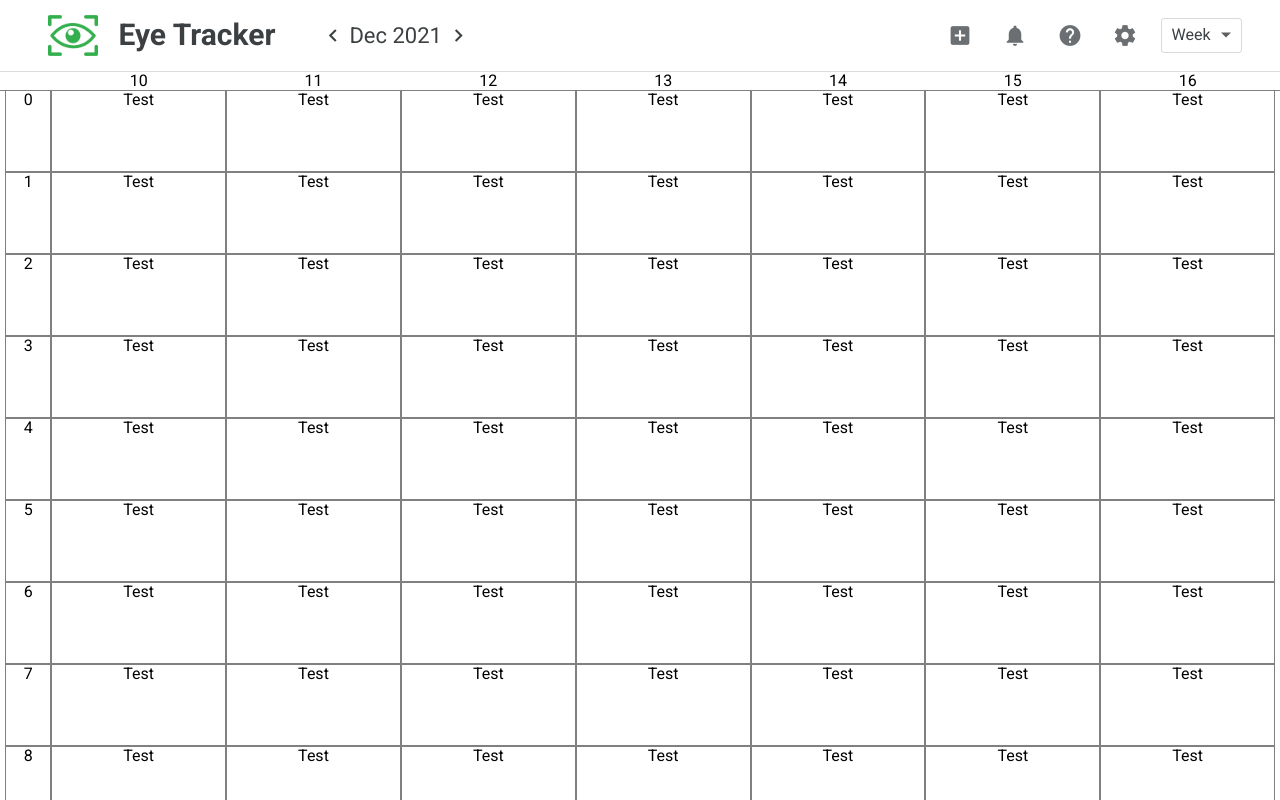
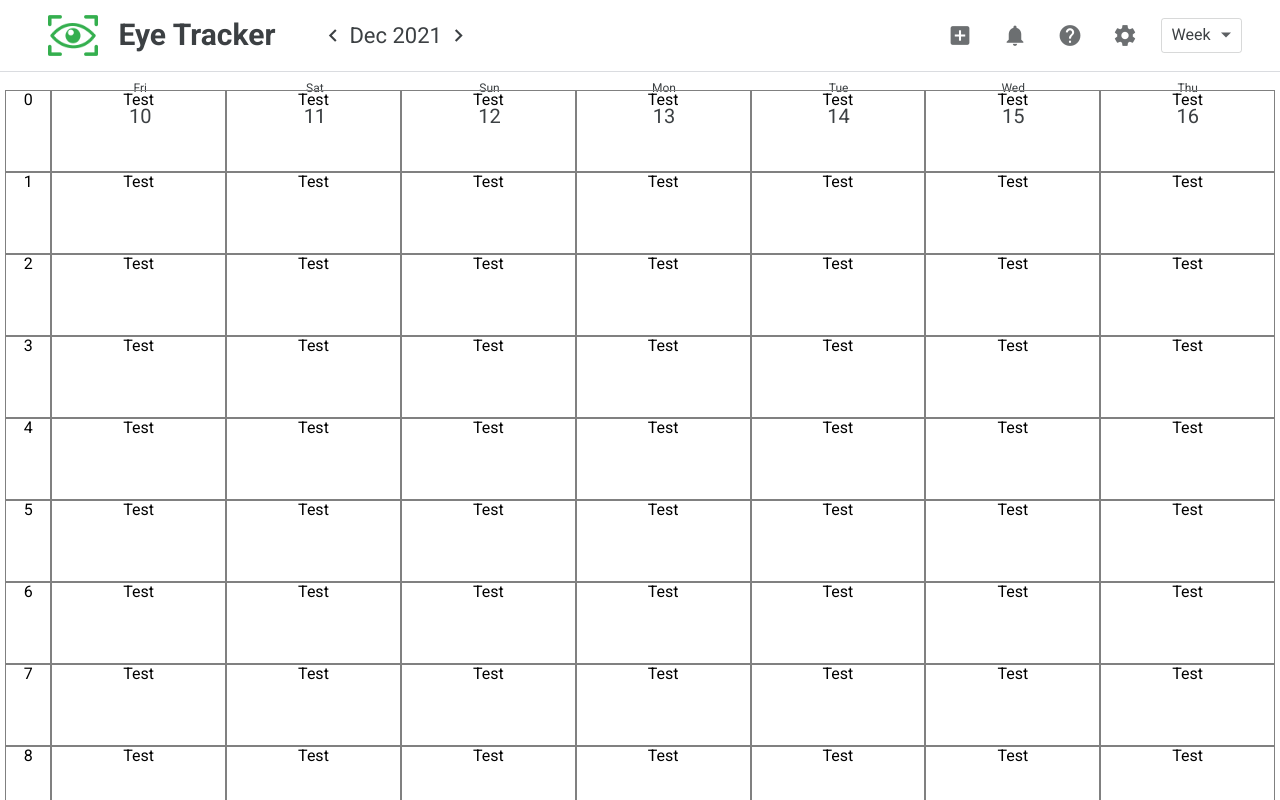
Before and after one commit to JosephRosenfeld/eye-tracker-front-end, a React (Create React App) app: page /week in a window 1280 px wide. Built offline with nearby package versions, Linux system fonts and the light colour scheme.

Commit message:
Finished Multi Header

```diff
--- a/src/components/MultiHeader.css
+++ b/src/components/MultiHeader.css
@@ -1,6 +1,47 @@
+.scrollbar-test-el {
+  overflow-y: scroll;
+  visibility: hidden;
+  position: absolute; /*take it out of the document flow*/
+}
+
 .multi-header {
-  border-bottom: 1px solid grey;
   display: flex;
+
+  cursor: default;
+}
+
+.multi-header-day {
+  flex: 1; /*Makes all the elements an equal width*/
+
+  display: flex;
+  flex-direction: column;
+  gap: 10px;
+
+  position: relative; /*done for position psuedo els*/
+  padding: 10px;
+  border-bottom: 1px solid var(--header-border-color);
+
+  color: var(--text-color);
+}
+
+.multi-header-week-day {
+  font-size: 12px;
+}
+
+.multi-header-day-date {
+  font-size: 20px;
+}
+
+.multi-header-day:not(:first-child)::before {
+  content: "";
+
+  /*Position and Sizing*/
+  position: absolute;
+  bottom: 0;
+  left: 0;
+  height: 20%;
+  width: 1px;
+  background-color: var(--header-border-color);
 }
 
 .time-scale-offset {
@@ -8,10 +49,14 @@
 }
 
 .multi-header-days {
+  flex-grow: 1;
+
   display: flex;
-  width: 100%;
 }
 
 .multi-header-day {
   flex-grow: 1;
 }
+
+.scrollbar-offset {
+}
--- a/src/components/MultiHeader.js
+++ b/src/components/MultiHeader.js
@@ -1,18 +1,56 @@
 import "./MultiHeader.css";
+import { useEffect, useState, useRef } from "react";
 
 const MultiHeader = ({ dtArr }) => {
-  //calculate the scrollbar width
+  //calculate the scrollbar width and offset the header by that exact amount
+  const [rendered, setRendered] = useState(false);
+  const [sbOffset, setSbOffset] = useState("17px");
+  const testElRef = useRef(null);
+
+  useEffect(() => {
+    /*This code is done within a useEffect because the code references the DOM,
+    therefor the element needs to have already mounted in order for us to reference it*/
+    /*This code also has no dependency array so that it can be run on both mounting and
+    updates*/
+    setSbOffset(
+      `${testElRef.current.offsetWidth - testElRef.current.clientWidth}px`
+      //The scrollbar width on a borderless element is the offsetWidth - clientWidth
+    );
+    setRendered(true);
+  });
+
+  //Create an array of week days
+  const weekDayArr = dtArr.map((el) => {
+    return new Date(el.year, el.month, el.day).toLocaleDateString("en-us", {
+      weekday: "short",
+    });
+  });
 
   return (
-    <div className='multi-header'>
-      <div className='time-scale-offset'></div>
-      <div className='multi-header-days'>
-        {dtArr.map((el) => (
-          <div className='multi-header-day'>{el.day}</div>
-        ))}
+    <>
+      <div ref={testElRef} className='scrollbar-test-el'>
+        Testing
+        {/*The test el is always rendered in case the user zooms in or out,
+        causing the scrollbar to increase in pixel size*/}
       </div>
-      <div className='scroll-bar-offset'></div>
-    </div>
+      {rendered && (
+        <div className='multi-header'>
+          <div className='time-scale-offset'></div>
+          <div className='multi-header-days'>
+            {dtArr.map((el, i) => (
+              <div
+                className='multi-header-day'
+                key={el.day + el.month + el.year + ""}
+              >
+                <div className='multi-header-week-day'>{weekDayArr[i]}</div>
+                <div className='multi-header-day-date'>{el.day}</div>
+              </div>
+            ))}
+          </div>
+          <div className='scrollbar-offset' style={{ width: sbOffset }}></div>
+        </div>
+      )}
+    </>
   );
 };
 
```
